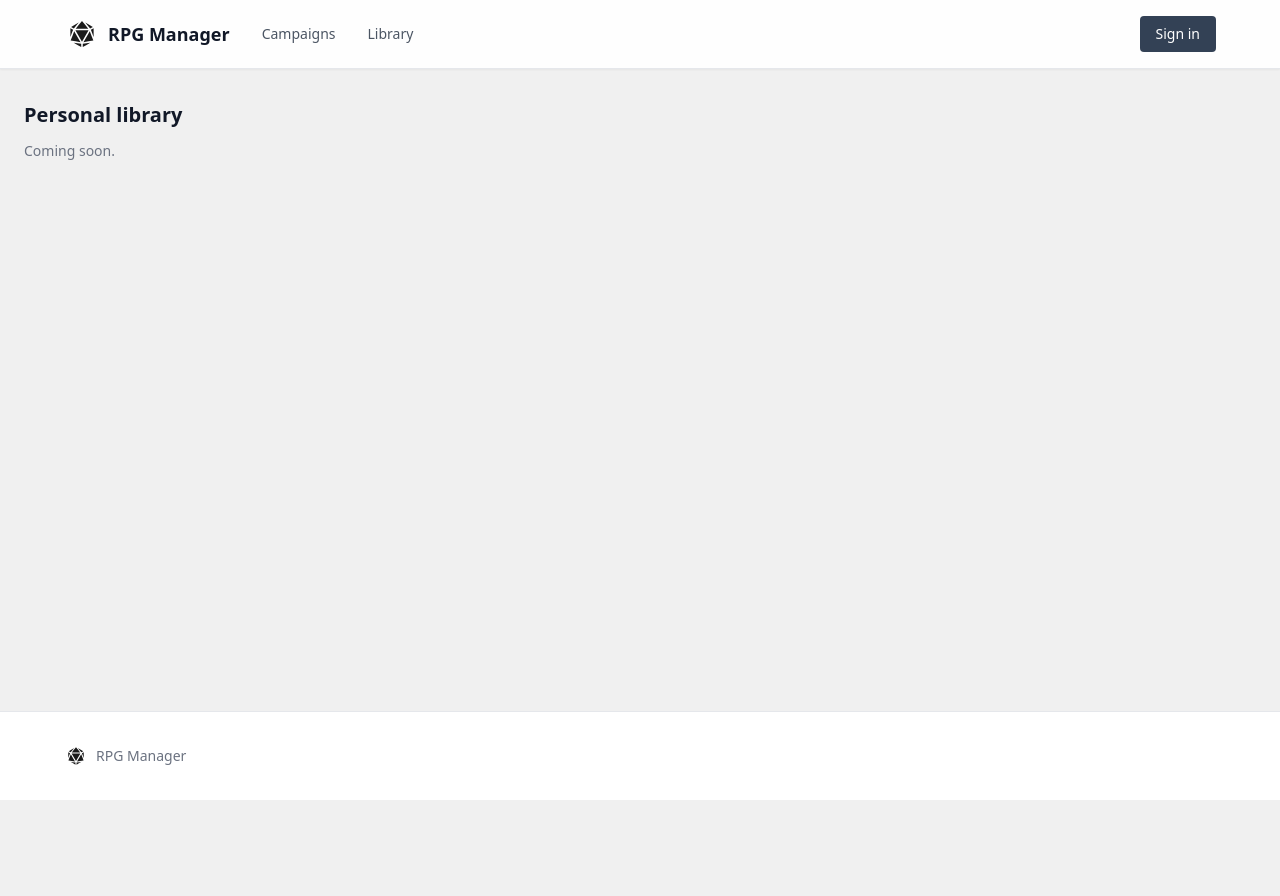
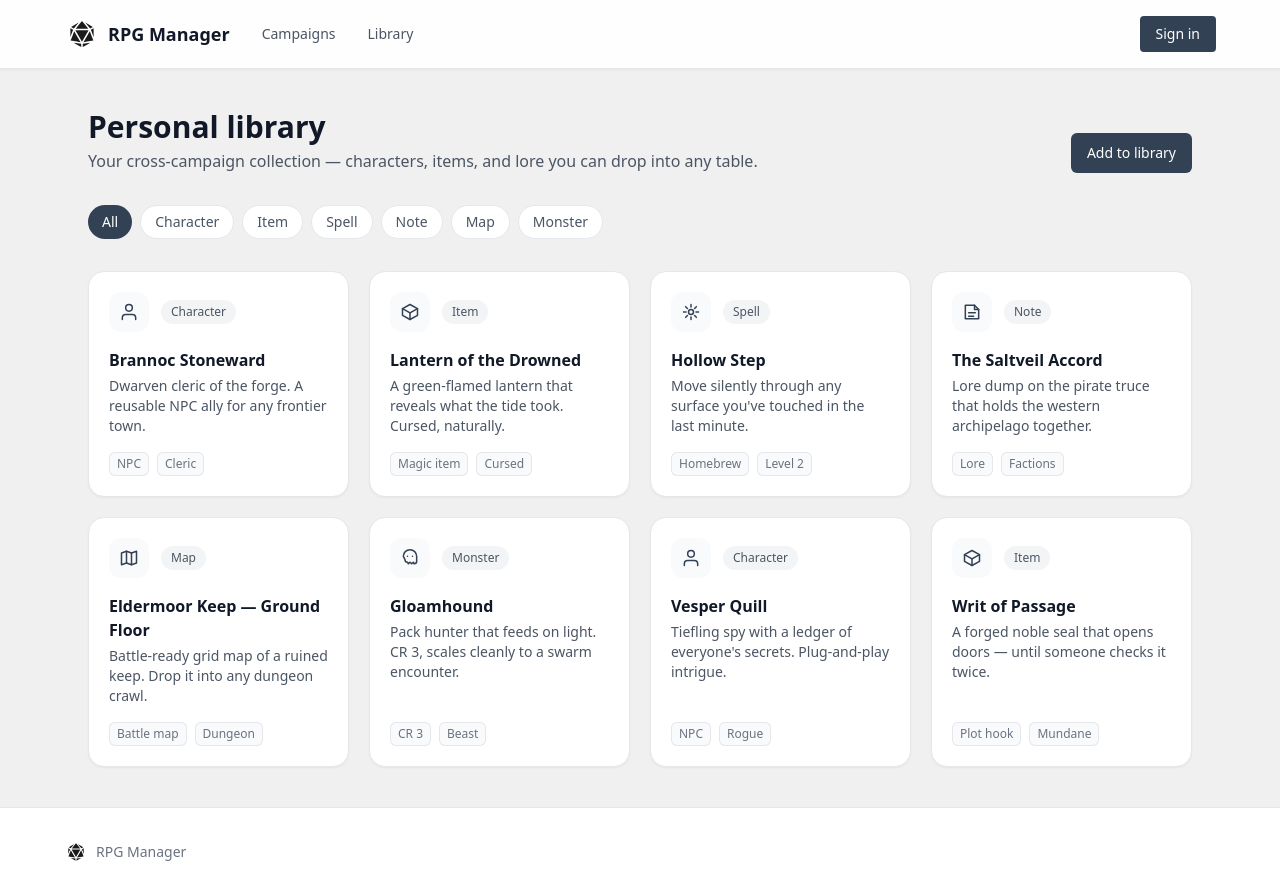
Before and after one commit to marcellopz/rpg-next, a Next.js app: page /library in a window 1280 px wide. Before the commit the page ends 800 px from the top, so only its background shows below. Built offline with nearby package versions, Linux system fonts and the light colour scheme; no server answers.

Commit message:
campaigns list

```diff
--- a/app/campaigns/page.tsx
+++ b/app/campaigns/page.tsx
@@ -1,10 +1,76 @@
-// Placeholder route. Campaign list + creation will be rebuilt on top of the
-// auth flow later.
+import Link from "next/link";
+import { CampaignCard, type Campaign } from "@/components/CampaignCard";
+
+const DEMO_CAMPAIGNS: Campaign[] = [
+  {
+    id: "shadows-of-eldermoor",
+    name: "Shadows of Eldermoor",
+    system: "D&D 5e",
+    emblem: "E",
+    blurb:
+      "A creeping blight swallows the northern holds. The party hunts its source through ruined keeps and older, hungrier things.",
+    pages: 42,
+    characters: 6,
+    members: ["mara@table.rpg", "dex@table.rpg", "wren@table.rpg", "tobi@table.rpg"],
+  },
+  {
+    id: "saltveil-chronicles",
+    name: "The Saltveil Chronicles",
+    system: "Pathfinder 2e",
+    emblem: "S",
+    blurb:
+      "Pirate-archaeologists race rival fleets to a drowned city, where every reef hides a curse and a fortune.",
+    pages: 27,
+    characters: 5,
+    members: ["captain@table.rpg", "rook@table.rpg", "isla@table.rpg"],
+  },
+  {
+    id: "neon-requiem",
+    name: "Neon Requiem",
+    system: "Cyberpunk RED",
+    emblem: "N",
+    blurb:
+      "Edge-runners take a job that goes loud. Now the whole city wants them dead and the payout keeps getting bigger.",
+    pages: 18,
+    characters: 4,
+    members: ["v@table.rpg", "glitch@table.rpg", "havoc@table.rpg"],
+  },
+  {
+    id: "ashes-of-the-ninth",
+    name: "Ashes of the Ninth",
+    system: "Call of Cthulhu",
+    emblem: "A",
+    blurb:
+      "Investigators piece together why an entire regiment vanished in 1918 — and what came back wearing their faces.",
+    pages: 33,
+    characters: 4,
+    members: ["doc@table.rpg", "lena@table.rpg"],
+  },
+];
+
 export default function CampaignsPage() {
   return (
-    <div className="max-w-2xl space-y-3 px-6 py-8">
-      <h1 className="text-xl font-bold">Your campaigns</h1>
-      <p className="text-sm text-gray-500">Coming soon.</p>
+    <div className="mx-auto max-w-6xl px-6 py-10">
+      <div className="mb-8 flex flex-wrap items-end justify-between gap-4">
+        <div>
+          <h1 className="text-3xl font-bold">Campaigns</h1>
+          <p className="mt-1 text-gray-600">
+            Pick up where your table left off, or start something new.
+          </p>
+        </div>
+        <Link
+          href="/login"
+          className="rounded-md bg-accent-600 px-4 py-2.5 text-sm font-medium text-white hover:bg-accent-500"
+        >
+          New campaign
+        </Link>
+      </div>
+
+      <div className="grid grid-cols-1 gap-6 sm:grid-cols-2 lg:grid-cols-3">
+        {DEMO_CAMPAIGNS.map((c) => (
+          <CampaignCard key={c.id} campaign={c} />
+        ))}
+      </div>
     </div>
   );
 }
--- a/app/library/page.tsx
+++ b/app/library/page.tsx
@@ -1,9 +1,209 @@
-// Placeholder route. The cross-campaign personal library will be rebuilt later.
-export default function LibraryPage() {
+import Link from "next/link";
+import type { ReactNode } from "react";
+
+type Kind = "Character" | "Item" | "Spell" | "Note" | "Map" | "Monster";
+
+function KindIcon({ kind }: { kind: Kind }) {
+  const common = {
+    viewBox: "0 0 24 24",
+    fill: "none",
+    stroke: "currentColor",
+    strokeWidth: 1.8,
+    strokeLinecap: "round" as const,
+    strokeLinejoin: "round" as const,
+    className: "h-5 w-5",
+  };
+  switch (kind) {
+    case "Character":
+      return (
+        <svg {...common}>
+          <circle cx="12" cy="7" r="4" />
+          <path d="M20 21v-2a4 4 0 0 0-4-4H8a4 4 0 0 0-4 4v2" />
+        </svg>
+      );
+    case "Item":
+      return (
+        <svg {...common}>
+          <path d="m21 8-9-5-9 5v8l9 5 9-5z" />
+          <path d="M3 8l9 5 9-5" />
+          <path d="M12 13v8" />
+        </svg>
+      );
+    case "Spell":
+      return (
+        <svg {...common}>
+          <path d="M12 3v3M12 18v3M3 12h3M18 12h3M5.6 5.6l2.1 2.1M16.3 16.3l2.1 2.1M18.4 5.6l-2.1 2.1M7.7 16.3l-2.1 2.1" />
+          <circle cx="12" cy="12" r="3" />
+        </svg>
+      );
+    case "Note":
+      return (
+        <svg {...common}>
+          <path d="M4 4h11l5 5v11a0 0 0 0 1 0 0H4z" />
+          <path d="M15 4v5h5M8 13h8M8 17h6" />
+        </svg>
+      );
+    case "Map":
+      return (
+        <svg {...common}>
+          <path d="m9 4-6 2v14l6-2 6 2 6-2V4l-6 2-6-2z" />
+          <path d="M9 4v14M15 6v14" />
+        </svg>
+      );
+    case "Monster":
+      return (
+        <svg {...common}>
+          <path d="M4 10a8 8 0 0 1 16 0v6a3 3 0 0 1-3 3l-1-2-2 2-2-2-2 2-1-2a3 3 0 0 1-3-3z" />
+          <path d="M9 10h.01M15 10h.01" />
+        </svg>
+      );
+  }
+}
+
+type DemoItem = {
+  id: string;
+  title: string;
+  kind: Kind;
+  blurb: string;
+  tags: string[];
+};
+
+const DEMO_ITEMS: DemoItem[] = [
+  {
+    id: "1",
+    title: "Brannoc Stoneward",
+    kind: "Character",
+    blurb: "Dwarven cleric of the forge. A reusable NPC ally for any frontier town.",
+    tags: ["NPC", "Cleric"],
+  },
+  {
+    id: "2",
+    title: "Lantern of the Drowned",
+    kind: "Item",
+    blurb: "A green-flamed lantern that reveals what the tide took. Cursed, naturally.",
+    tags: ["Magic item", "Cursed"],
+  },
+  {
+    id: "3",
+    title: "Hollow Step",
+    kind: "Spell",
+    blurb: "Move silently through any surface you've touched in the last minute.",
+    tags: ["Homebrew", "Level 2"],
+  },
+  {
+    id: "4",
+    title: "The Saltveil Accord",
+    kind: "Note",
+    blurb: "Lore dump on the pirate truce that holds the western archipelago together.",
+    tags: ["Lore", "Factions"],
+  },
+  {
+    id: "5",
+    title: "Eldermoor Keep — Ground Floor",
+    kind: "Map",
+    blurb: "Battle-ready grid map of a ruined keep. Drop it into any dungeon crawl.",
+    tags: ["Battle map", "Dungeon"],
+  },
+  {
+    id: "6",
+    title: "Gloamhound",
+    kind: "Monster",
+    blurb: "Pack hunter that feeds on light. CR 3, scales cleanly to a swarm encounter.",
+    tags: ["CR 3", "Beast"],
+  },
+  {
+    id: "7",
+    title: "Vesper Quill",
+    kind: "Character",
+    blurb: "Tiefling spy with a ledger of everyone's secrets. Plug-and-play intrigue.",
+    tags: ["NPC", "Rogue"],
+  },
+  {
+    id: "8",
+    title: "Writ of Passage",
+    kind: "Item",
+    blurb: "A forged noble seal that opens doors — until someone checks it twice.",
+    tags: ["Plot hook", "Mundane"],
+  },
+];
+
+const FILTERS: Array<Kind | "All"> = [
+  "All",
+  "Character",
+  "Item",
+  "Spell",
+  "Note",
+  "Map",
+  "Monster",
+];
+
+function KindCard({ item }: { item: DemoItem }): ReactNode {
   return (
-    <div className="max-w-2xl space-y-3 px-6 py-8">
-      <h1 className="text-xl font-bold">Personal library</h1>
-      <p className="text-sm text-gray-500">Coming soon.</p>
+    <div className="flex flex-col rounded-2xl border border-gray-200 bg-white p-5 shadow-sm transition hover:shadow-md">
+      <div className="flex items-center gap-3">
+        <span className="flex h-10 w-10 items-center justify-center rounded-xl bg-accent-50 text-accent-600">
+          <KindIcon kind={item.kind} />
+        </span>
+        <span className="rounded-full bg-gray-100 px-2.5 py-1 text-xs font-medium text-gray-600">
+          {item.kind}
+        </span>
+      </div>
+      <h3 className="mt-4 font-semibold">{item.title}</h3>
+      <p className="mt-1 flex-1 text-sm text-gray-600">{item.blurb}</p>
+      <div className="mt-4 flex flex-wrap gap-2">
+        {item.tags.map((t) => (
+          <span
+            key={t}
+            className="rounded-md bg-gray-50 px-2 py-1 text-xs text-gray-500 ring-1 ring-inset ring-gray-200"
+          >
+            {t}
+          </span>
+        ))}
+      </div>
     </div>
   );
 }
+
+export default function LibraryPage() {
+  return (
+    <div className="mx-auto max-w-6xl px-6 py-10">
+      <div className="mb-8 flex flex-wrap items-end justify-between gap-4">
+        <div>
+          <h1 className="text-3xl font-bold">Personal library</h1>
+          <p className="mt-1 text-gray-600">
+            Your cross-campaign collection — characters, items, and lore you can
+            drop into any table.
+          </p>
+        </div>
+        <Link
+          href="/login"
+          className="rounded-md bg-accent-600 px-4 py-2.5 text-sm font-medium text-white hover:bg-accent-500"
+        >
+          Add to library
+        </Link>
+      </div>
+
+      <div className="mb-8 flex flex-wrap gap-2">
+        {FILTERS.map((f, i) => (
+          <button
+            key={f}
+            type="button"
+            className={
+              i === 0
+                ? "rounded-full bg-accent-600 px-3.5 py-1.5 text-sm font-medium text-white"
+                : "rounded-full border border-gray-200 bg-white px-3.5 py-1.5 text-sm text-gray-600 hover:border-gray-300 hover:text-gray-900"
+            }
+          >
+            {f}
+          </button>
+        ))}
+      </div>
+
+      <div className="grid grid-cols-1 gap-5 sm:grid-cols-2 lg:grid-cols-4">
+        {DEMO_ITEMS.map((item) => (
+          <KindCard key={item.id} item={item} />
+        ))}
+      </div>
+    </div>
+  );
+}
--- /dev/null
+++ b/components/CampaignCard.tsx
@@ -0,0 +1,56 @@
+import Link from "next/link";
+import { PictoAvatar } from "@/components/PictoAvatar";
+
+export type Campaign = {
+  id: string;
+  name: string;
+  system: string;
+  emblem: string;
+  blurb: string;
+  pages: number;
+  characters: number;
+  members: string[];
+};
+
+export function CampaignCard({ campaign }: { campaign: Campaign }) {
+  const { id, name, system, emblem, blurb, pages, characters, members } =
+    campaign;
+
+  return (
+    <Link
+      href={`/campaigns/${id}`}
+      className="group flex flex-col overflow-hidden rounded-2xl border border-gray-200 bg-white shadow-sm transition hover:-translate-y-[1px] hover:shadow-md"
+    >
+      <div className="relative flex h-28 items-center justify-center bg-gradient-to-br from-accent-600 to-accent-800">
+        <span className="text-4xl font-bold text-white/90">{emblem}</span>
+        <span className="absolute right-3 top-3 rounded-full bg-white/15 px-2.5 py-1 text-xs font-medium text-white">
+          {system}
+        </span>
+      </div>
+
+      <div className="flex flex-1 flex-col p-5">
+        <h2 className="text-lg font-semibold group-hover:text-accent-700">
+          {name}
+        </h2>
+        <p className="mt-2 line-clamp-3 flex-1 text-sm text-gray-600">{blurb}</p>
+
+        <div className="mt-4 flex items-center justify-between border-t border-gray-100 pt-4">
+          <div className="flex -space-x-2">
+            {members.slice(0, 4).map((m) => (
+              <PictoAvatar
+                key={m}
+                seed={m}
+                size={28}
+                className="border-2 border-white"
+              />
+            ))}
+          </div>
+          <div className="flex gap-4 text-xs text-gray-500">
+            <span>{pages} pages</span>
+            <span>{characters} chars</span>
+          </div>
+        </div>
+      </div>
+    </Link>
+  );
+}
--- a/middleware.ts
+++ b/middleware.ts
@@ -3,7 +3,7 @@ import { updateSession } from "@/lib/supabase/middleware";
 
 // Paths that never require authentication. Everything else redirects to
 // /login when there's no signed-in user.
-const PUBLIC_PATHS = ["/login", "/auth", "/tv", "/join"];
+const PUBLIC_PATHS = ["/login", "/auth", "/tv", "/join", "/campaigns", "/library"];
 
 function isPublic(pathname: string) {
   if (pathname === "/") return true;
```
Also changed, not shown: 1 other file (tests, documents, lock files or other folders).
